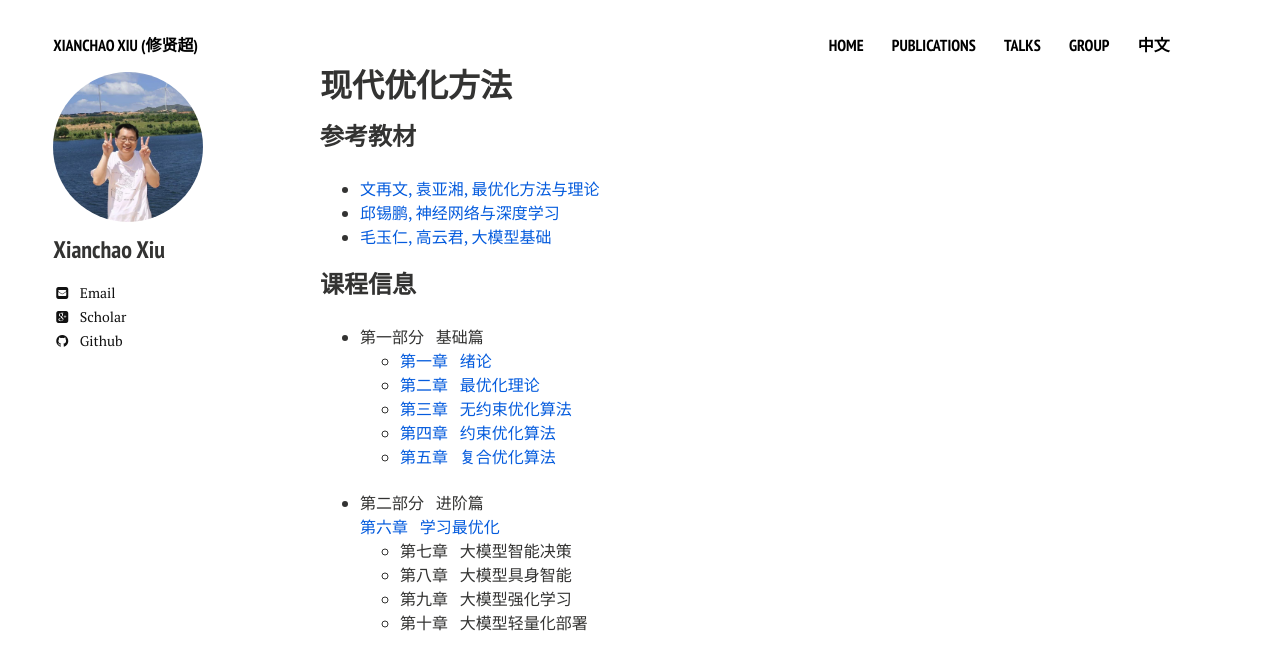
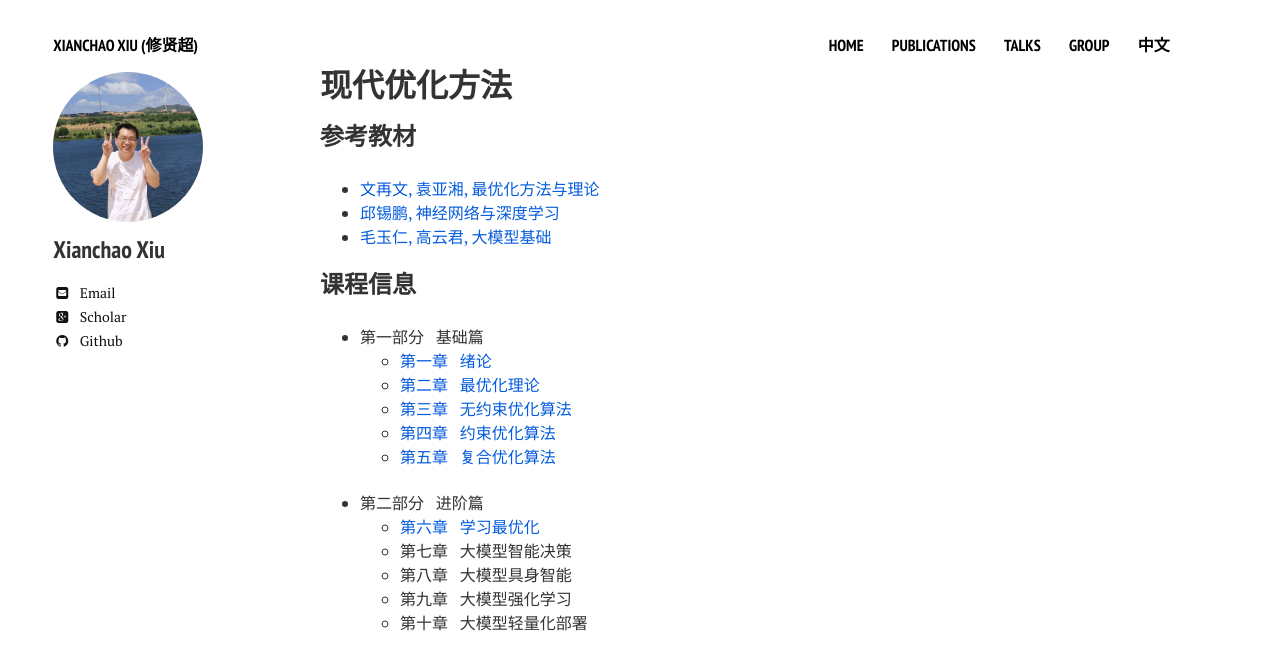
Before and after one commit to xianchaoxiu/xianchaoxiu.github.io, a Jekyll site: the page built from chinese/OPT/index.md, in a window 1280 px wide. Shown: the top 670 px of the page. Built offline with Jekyll 4.4.1, drawn with Linux system fonts in a browser that asks for light colours; nearby versions of some CDN libraries.

Commit message:
Update index.md

```diff
--- a/chinese/OPT/index.md
+++ b/chinese/OPT/index.md
@@ -25,7 +25,7 @@ share: false
 
 
 - 第二部分 &nbsp;  进阶篇<br>
-  <a href="../OPT/学习最优化.pdf" class="textlink" target="_blank"> 第六章 &nbsp;  学习最优化 <br>
+  - <a href="../OPT/学习最优化.pdf" class="textlink" target="_blank"> 第六章 &nbsp;  学习最优化 <br>
   - 第七章 &nbsp;  大模型智能决策 <br>
   - 第八章 &nbsp;  大模型具身智能 <br>
   - 第九章 &nbsp;  大模型强化学习 <br>
```
